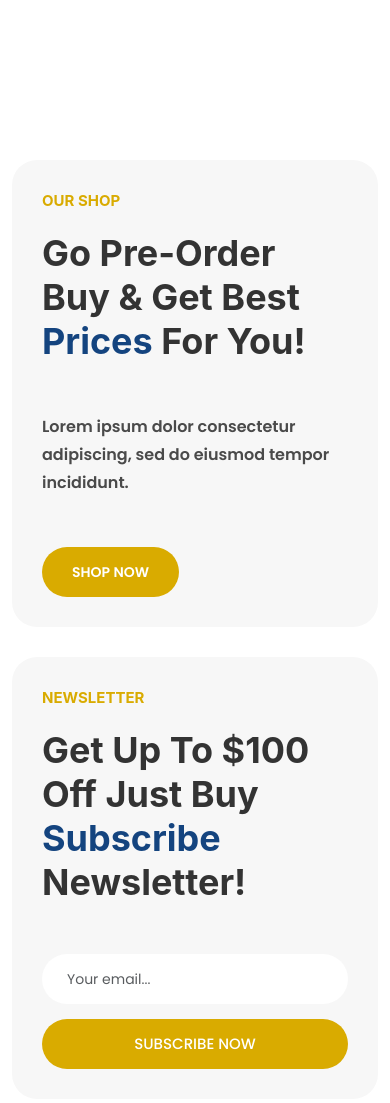
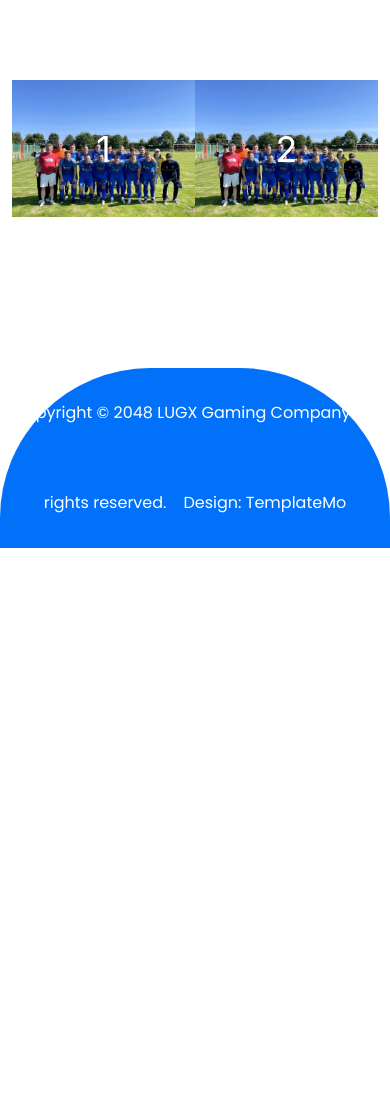
Before and after one commit to ElioHardouin/fc-rollevillais, a plain HTML site: page index.html in a window 390 px wide. Shown: the part 10480-11583 px from the top of the page. After the commit the page ends 11048 px from the top, so only its background shows below. Drawn offline with nearby package versions, Linux system fonts and the light colour scheme.

Commit message:
Update index.html

```diff
--- a/index.html
+++ b/index.html
@@ -54,8 +54,8 @@
                     <!-- ***** Logo End ***** -->
                     <!-- ***** Menu Start ***** -->
                     <ul class="nav">
-                      <li><a href="index.html" class="active">Home</a></li>
-                      <li><a href="shop.html">Our Shop</a></li>
+                      <li><a href="index.html" class="active">Accueil</a></li>
+                      <li><a href="shop.html">Nos équipes</a></li>
                       <li><a href="product-details.html">Product Details</a></li>
                       <li><a href="contact.html">Contact Us</a></li>
                       <li><a href="#">Sign In</a></li>
@@ -321,42 +321,31 @@
 
   <div class="section cta">
     <div class="container">
-      <div class="row">
-        <div class="col-lg-5">
-          <div class="shop">
-            <div class="row">
-              <div class="col-lg-12">
-                <div class="section-heading">
-                  <h6>Our Shop</h6>
-                  <h2>Go Pre-Order Buy & Get Best <em>Prices</em> For You!</h2>
-                </div>
-                <p>Lorem ipsum dolor consectetur adipiscing, sed do eiusmod tempor incididunt.</p>
-                <div class="main-button">
-                  <a href="shop.html">Shop Now</a>
-                </div>
-              </div>
+      <div class="uk-position-relative uk-visible-toggle uk-light" tabindex="-1" uk-slider>
+
+        <div class="uk-slider-items uk-child-width-1-2 uk-child-width-1-3@s uk-child-width-1-4@m">
+            <div>
+                <img src="assets/images/team/119522/team.jpeg" width="400" height="600" alt="">
+                <div class="uk-position-center uk-panel"><h1>1</h1></div>
             </div>
-          </div>
+            <div>
+                <img src="assets/images/team/119522/team.jpeg" width="400" height="600" alt="">
+                <div class="uk-position-center uk-panel"><h1>2</h1></div>
+            </div>
+            <div>
+                <img src="assets/images/team/119522/team.jpeg" width="400" height="600" alt="">
+                <div class="uk-position-center uk-panel"><h1>3</h1></div>
+            </div>
+            <div>
+                <img src="assets/images/team/119522/team.jpeg" width="400" height="600" alt="">
+                <div class="uk-position-center uk-panel"><h1>4</h1></div>
+            </div>
         </div>
-        <div class="col-lg-5 offset-lg-2 align-self-end">
-          <div class="subscribe">
-            <div class="row">
-              <div class="col-lg-12">
-                <div class="section-heading">
-                  <h6>NEWSLETTER</h6>
-                  <h2>Get Up To $100 Off Just Buy <em>Subscribe</em> Newsletter!</h2>
-                </div>
-                <div class="search-input">
-                  <form id="subscribe" action="#">
-                    <input type="email" class="form-control" id="exampleInputEmail1" aria-describedby="emailHelp" placeholder="Your email...">
-                    <button type="submit">Subscribe Now</button>
-                  </form>
-                </div>
-              </div>
-            </div>
-          </div>
-        </div>
-      </div>
+
+        <a class="uk-position-center-left uk-position-small uk-hidden-hover" href uk-slidenav-previous uk-slider-item="previous"></a>
+        <a class="uk-position-center-right uk-position-small uk-hidden-hover" href uk-slidenav-next uk-slider-item="next"></a>
+
+    </div>
     </div>
   </div>
 
```
